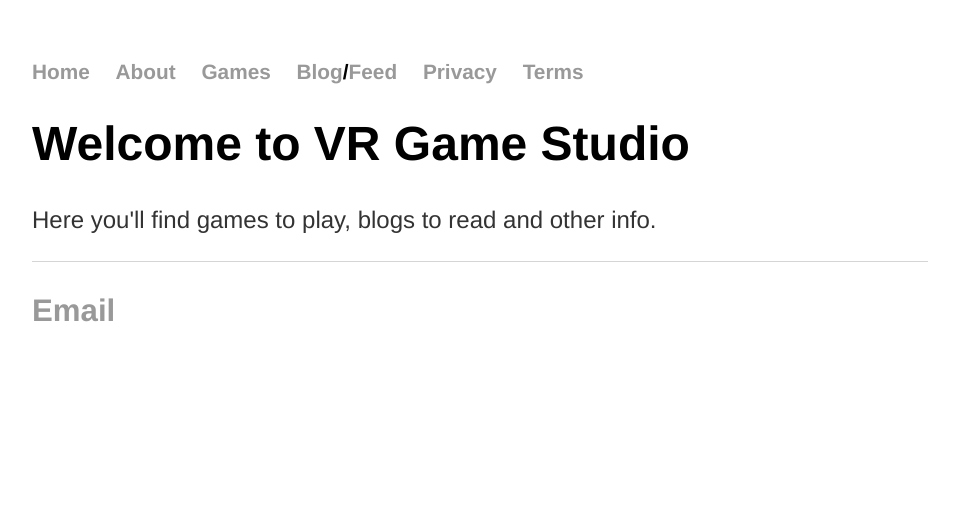
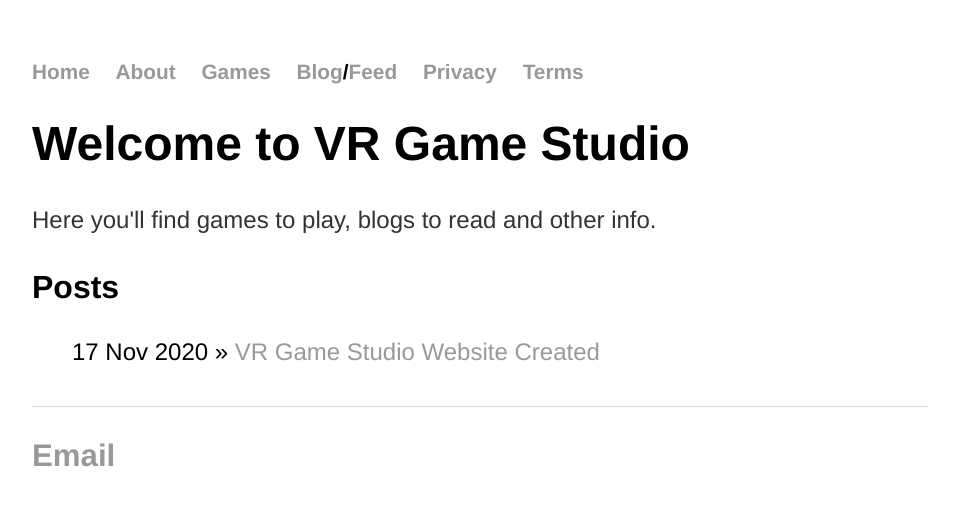
Before and after one commit to vrgamestudio/vrgamestudio.github.io, a Jekyll site: the page built from index.html, in a window 1280 px wide. Shown: the top 506 px of the page, without its empty margins (160-1119 px from the left). Built offline with Jekyll 4.4.1, drawn with Linux system fonts in a browser that asks for light colours.

Commit message:
Update index.html

```diff
--- a/index.html
+++ b/index.html
@@ -5,4 +5,17 @@ title: VR Game Studio
 <div class="blurb">
 	<h1>Welcome to VR Game Studio</h1>
     <p>Here you'll find games to play, blogs to read and other info.</p>
+
+	<h3>Posts</h3>
+	<ul class="posts">
+		{% for post in site.posts %}
+			<li>
+				<span>
+					{{ post.date | date_to_string }}
+				</span>
+				»
+				<a href="{{ post.url }}" title="{{ post.title }}">{{ post.title }}</a>
+			</li>
+		{% endfor %}
+	</ul>
 </div>
```
